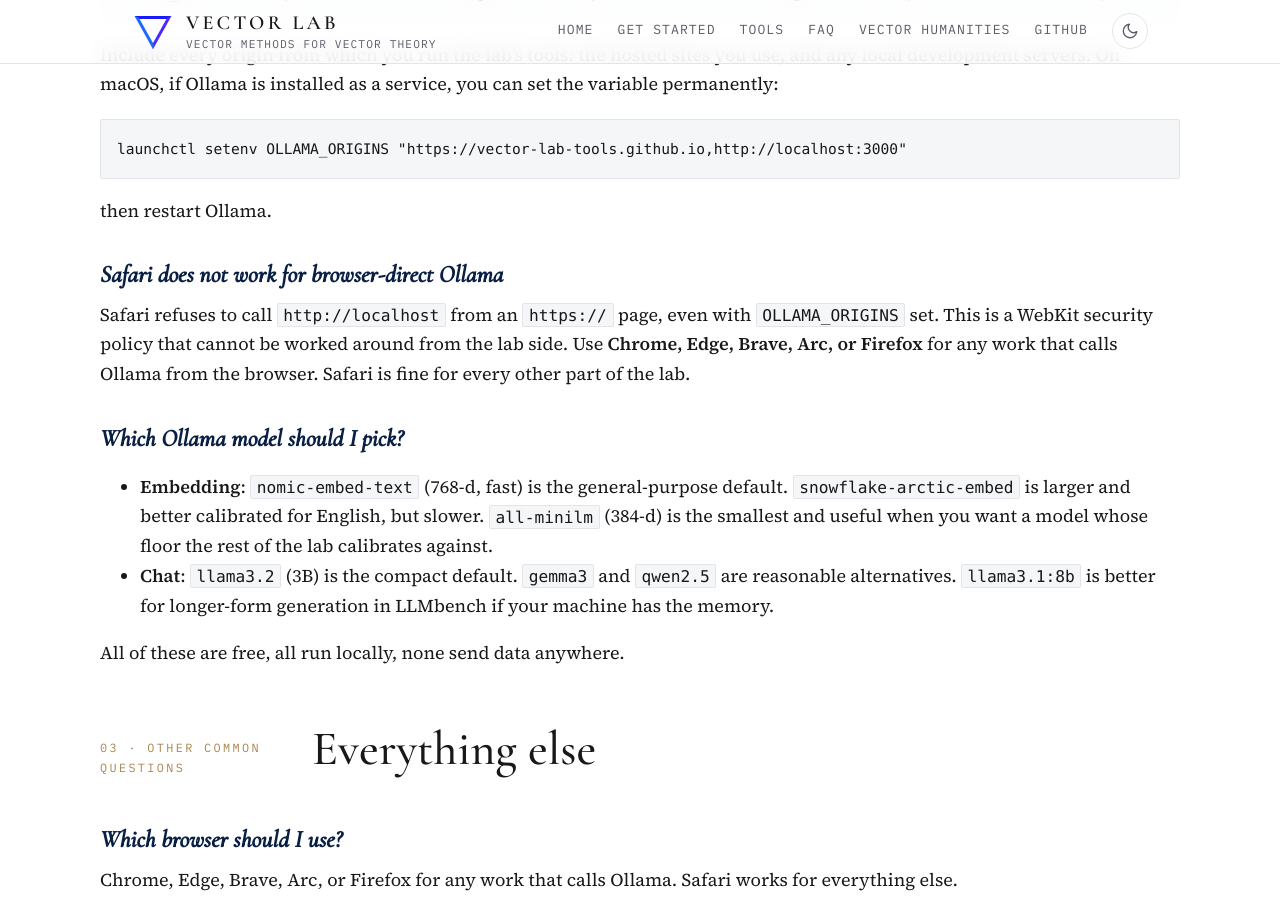
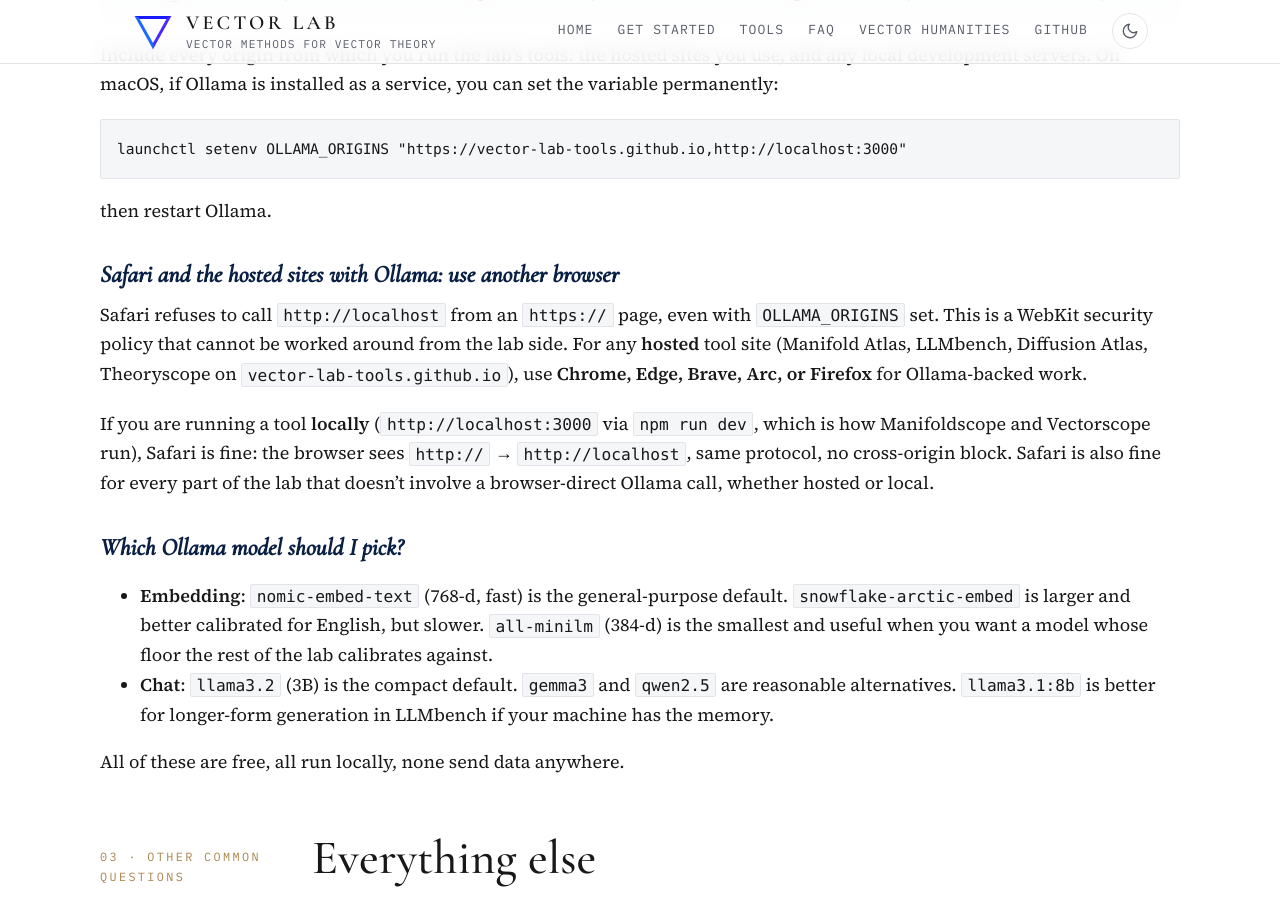
Before and after one commit to vector-lab-tools/vector-lab-tools.github.io, a Jekyll site: the page built from faq.md, in a window 1280 px wide and 900 px high, scrolled down 2771 px. Built offline with Jekyll 4.4.1, drawn with Linux system fonts in a browser that asks for light colours.

Commit message:
FAQ: tighten Safari + Ollama rule, flagged by Manifoldscope session
The hub said 'Safari does not work for browser-direct Ollama' as an absolute. True for hosted sites (https → http://localhost); false for tools run locally through npm run dev (http → http). Manifoldscope and Vectorscope run locally; Safari is fine for them. Hub now says so.

Diffusion Atlas separately confirmed its row stands; Theoryscope confirmed its row stands.

```diff
--- a/faq.md
+++ b/faq.md
@@ -91,9 +91,11 @@ launchctl setenv OLLAMA_ORIGINS "https://vector-lab-tools.github.io,http://local
 
 then restart Ollama.
 
-### Safari does not work for browser-direct Ollama
+### Safari and the hosted sites with Ollama: use another browser
 
-Safari refuses to call `http://localhost` from an `https://` page, even with `OLLAMA_ORIGINS` set. This is a WebKit security policy that cannot be worked around from the lab side. Use **Chrome, Edge, Brave, Arc, or Firefox** for any work that calls Ollama from the browser. Safari is fine for every other part of the lab.
+Safari refuses to call `http://localhost` from an `https://` page, even with `OLLAMA_ORIGINS` set. This is a WebKit security policy that cannot be worked around from the lab side. For any **hosted** tool site (Manifold Atlas, LLMbench, Diffusion Atlas, Theoryscope on `vector-lab-tools.github.io`), use **Chrome, Edge, Brave, Arc, or Firefox** for Ollama-backed work.
+
+If you are running a tool **locally** (`http://localhost:3000` via `npm run dev`, which is how Manifoldscope and Vectorscope run), Safari is fine: the browser sees `http://` → `http://localhost`, same protocol, no cross-origin block. Safari is also fine for every part of the lab that doesn't involve a browser-direct Ollama call, whether hosted or local.
 
 ### Which Ollama model should I pick?
 
```
